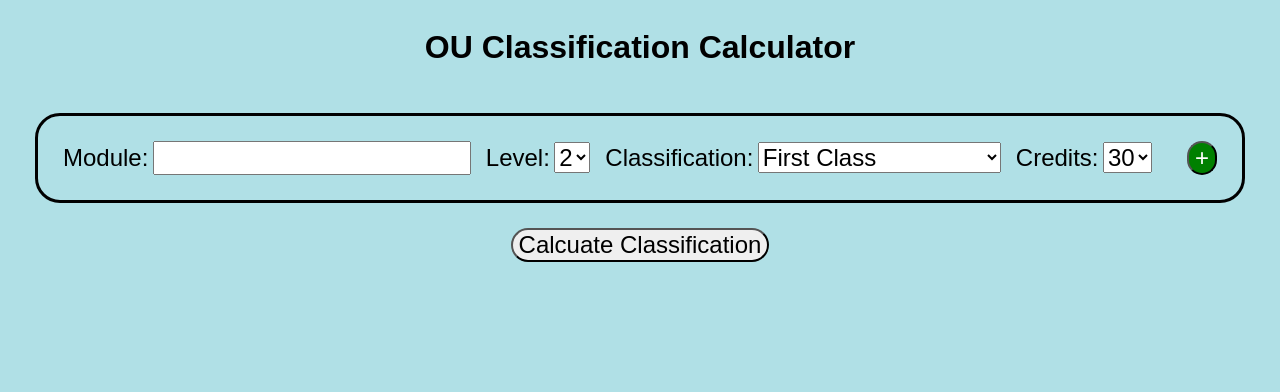
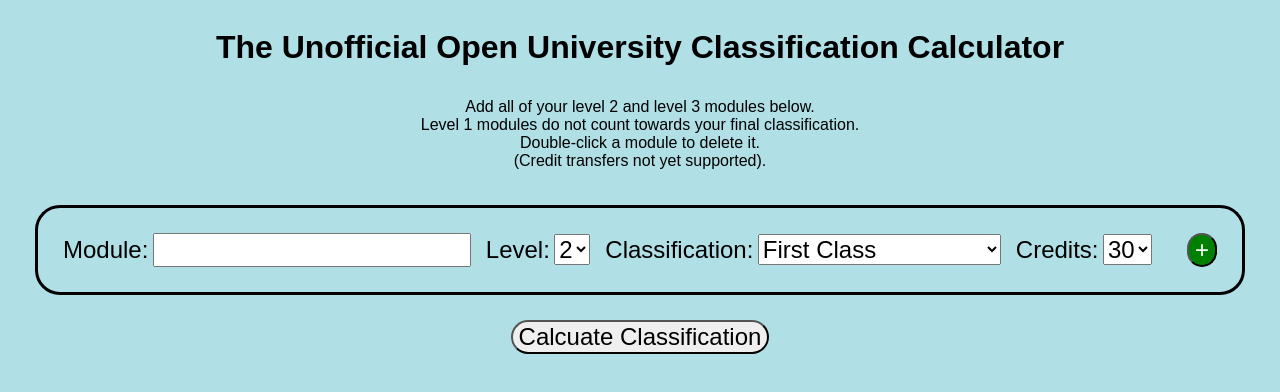
Before and after one commit to annie-seaward/ou-classification-calculator, a plain HTML site: page index.html in a window 1280 px wide. Drawn offline with Linux system fonts and the light colour scheme.

Commit message:
Adding user instructions

```diff
--- a/index.html
+++ b/index.html
@@ -7,7 +7,12 @@
     <title>OU Classification Calculator</title>
 </head>
 <body>
-    <h1>OU Classification Calculator</h1>
+    <h1>The Unofficial Open University Classification Calculator</h1>
+    <p id="description">Add all of your level 2 and level 3 modules below.
+        <br /> Level 1 modules do not count towards your final classification.
+        <br />Double-click a module to delete it.
+        <br />  (Credit transfers not yet supported).
+    </p>
     <div id="container">
 
         <div>
--- a/style.css
+++ b/style.css
@@ -70,3 +70,9 @@
 span {
     padding: 10px;
 }
+
+#description {
+    font-size: 1rem;
+    border: none;
+    padding: 5px;
+}
```
